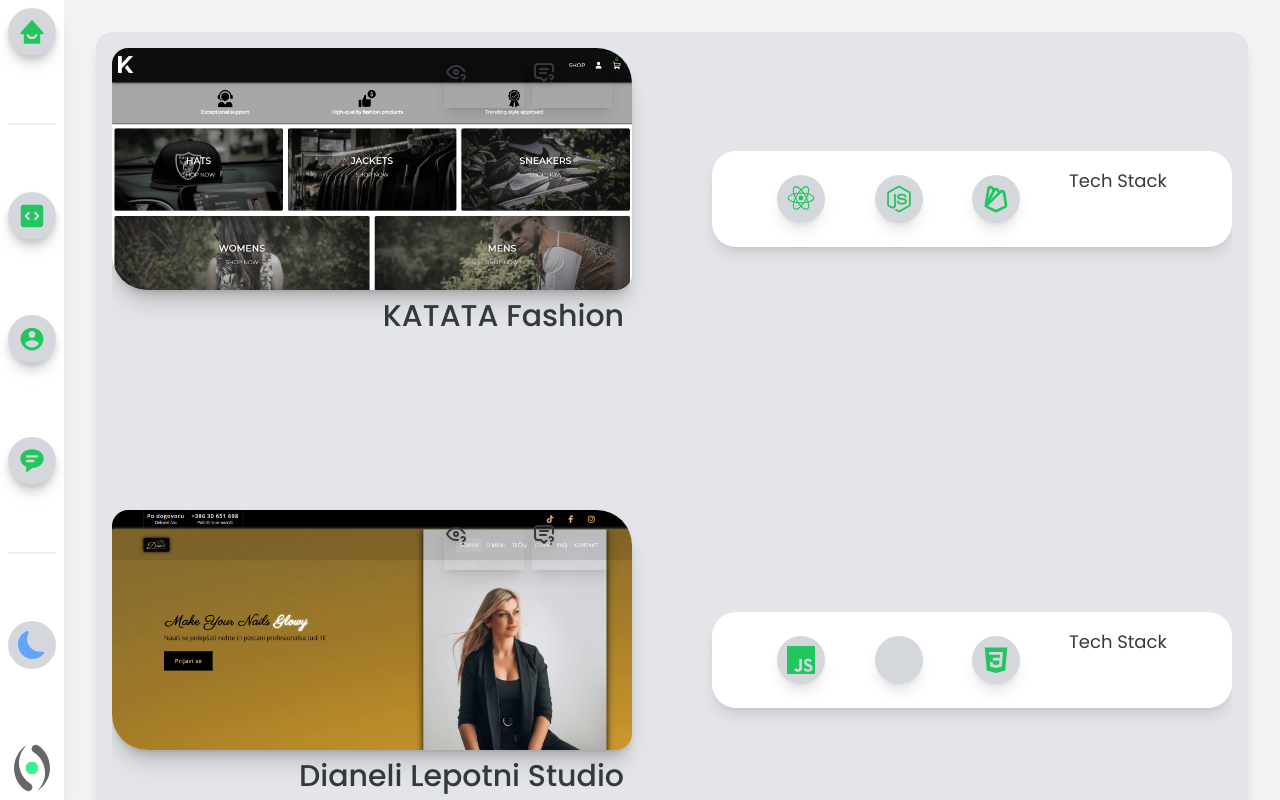
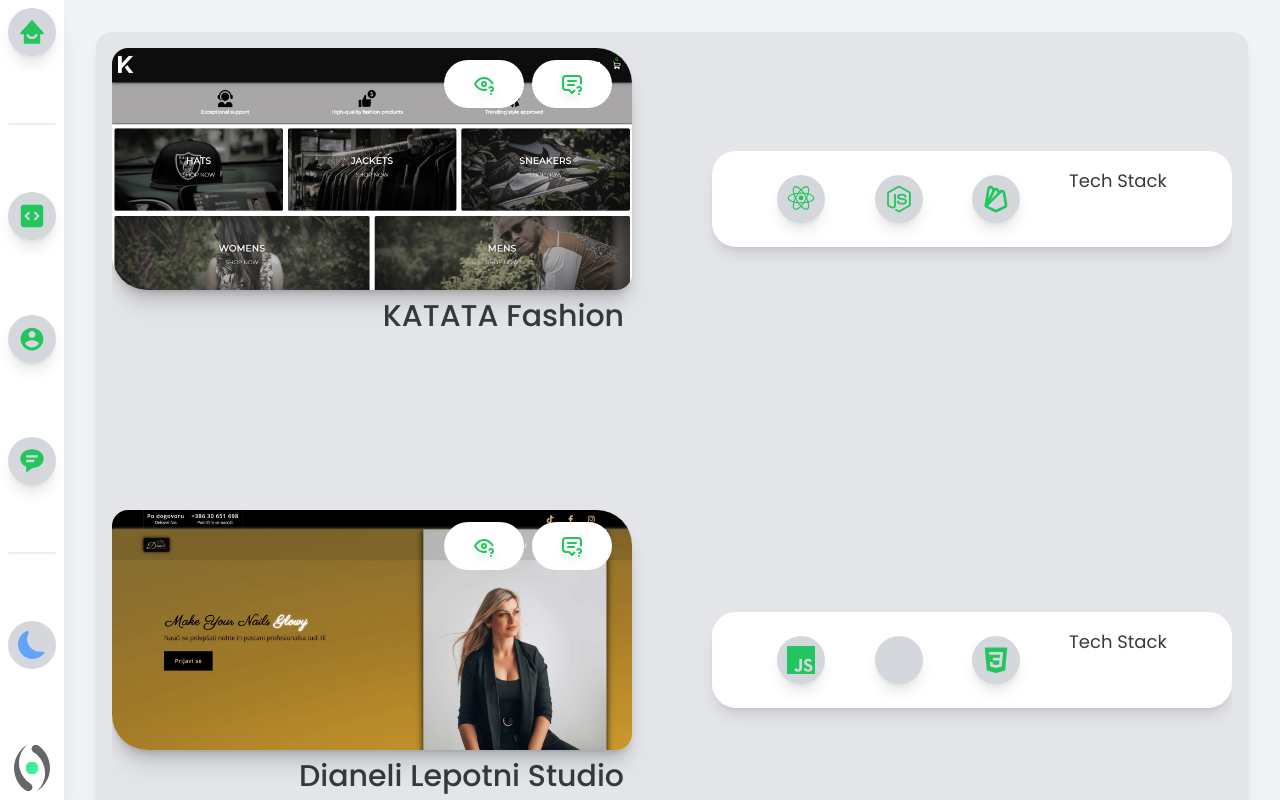
Before and after one commit to laukic1/Portfolio_App, a React (Vite) app: page /projects in a window 1280 px wide. Shown: the top 800 px of the page. Built offline with nearby package versions, Linux system fonts and the light colour scheme; some icons are missing.

Commit message:
Optimised transition and lagging a little bit, looking for further optimisations

```diff
--- a/src/index.css
+++ b/src/index.css
@@ -17,8 +17,8 @@
   .sidebar-icon {
     @apply relative flex items-center justify-center
     h-12 w-12 mx-auto mt-2 mb-2 ml-2 mr-2 bg-gray-400 dark:bg-gray-800
-    text-green-500 rounded-3xl  drop-shadow-lg
-    transition-all duration-200 cursor-pointer ease-linear shadow-lg;
+    text-green-500 rounded-3xl  shadow-lg
+    transition-all duration-200 cursor-pointer ease-linear;
   }
 
   .stack-icon {
@@ -37,12 +37,12 @@
 
 }
 
-  /* .project-icon {
+  .project-icon {
     @apply relative flex items-center justify-center
     h-12 w-12 mx-auto mt-2 mb-2 ml-2 mr-2 bg-white  dark:bg-gray-500
     text-green-500 rounded-3xl
     transition-all duration-200 cursor-pointer ease-linear ;
-  } */
+  }
 
   .project-img {
     @apply relative flex items-center justify-center
@@ -68,27 +68,27 @@
 
   .sidebar-tooltip {
     @apply absolute w-auto p-2 m-2 min-w-max bottom-14 rounded-md
-    shadow-md text-white bg-gray-900 text-xs font-bold
+     text-white bg-gray-900 text-xs font-bold
     transition-all duration-100 scale-0 origin-left;
 
   }
 
   .project-tooltip {
     @apply absolute rounded-3xl text-left fold:text-xs  text-sm w-auto p-6 m-2 top-28
-    shadow-md text-gray-700 bg-white dark:text-white dark:bg-gray-900  font-bold
+     text-gray-700 bg-white dark:text-white dark:bg-gray-900  font-bold
     transition-all duration-300 scale-0 origin-top;
 
   }
 
   .project-icon-tooltip {
-    @apply absolute w-auto p-2 m-2 min-w-max top-8 sm:top-12 rounded-md
-    shadow-md text-white bg-gray-900 text-xs
+    @apply absolute w-auto p-2 m-2 min-w-max top-8 top-12 rounded-md
+     text-white bg-gray-900 text-xs
     transition-all duration-300 scale-0 origin-left font-bold;
   }
 
   .stack-icon-tooltip {
     @apply absolute w-auto p-2 m-2 min-w-max bottom-14 rounded-md
-    shadow-md text-white bg-gray-900 text-xs
+     text-white bg-gray-900 text-xs
     transition-all duration-100 scale-0 origin-left font-bold;
   }
 
@@ -103,25 +103,25 @@
     .sidebar-icon {
      @apply hover:bg-green-500
     hover:text-white hover:rounded-xl
-    mx-auto mt-2 mb-2 shadow-lg hover:-translate-y-1;
+    mx-auto mt-2 mb-2 hover:-translate-y-1;
     }
 
     .stack-icon {
       @apply
 
-     mx-auto mt-2 mb-2 shadow-lg;
+     mx-auto mt-2 mb-2;
      }
 
      .resume-icon {
       @apply
        dark:hover:text-white hover:text-gray-600
-      mx-auto mt-2 mb-2 shadow-lg -translate-y-0.5 hover:translate-y-0
+      mx-auto mt-2 mb-2 -translate-y-0.5 hover:translate-y-0
     }
 
     .project-icon {
       @apply
       hover:rounded-xl dark:hover:text-white hover:text-gray-600
-     mx-auto mt-2 mb-2 shadow-lg hover:-translate-y-2;
+     mx-auto mt-2 mb-2  hover:-translate-y-2;
      }
 
     .logo-icon {
@@ -146,7 +146,7 @@
     }
 
     .content-container {
-      @apply shadow-2xl sm:shadow-lg flex-grow ml-0 sm:ml-16 p-4 rounded-2xl flex flex-col m-0 overflow-hidden h-full w-full bg-gray-300 dark:bg-gray-600;
+      @apply  shadow-lg flex-grow ml-16 p-4 rounded-2xl flex flex-col m-0 overflow-hidden h-full w-full bg-gray-300 dark:bg-gray-600;
 
     }
 
```
